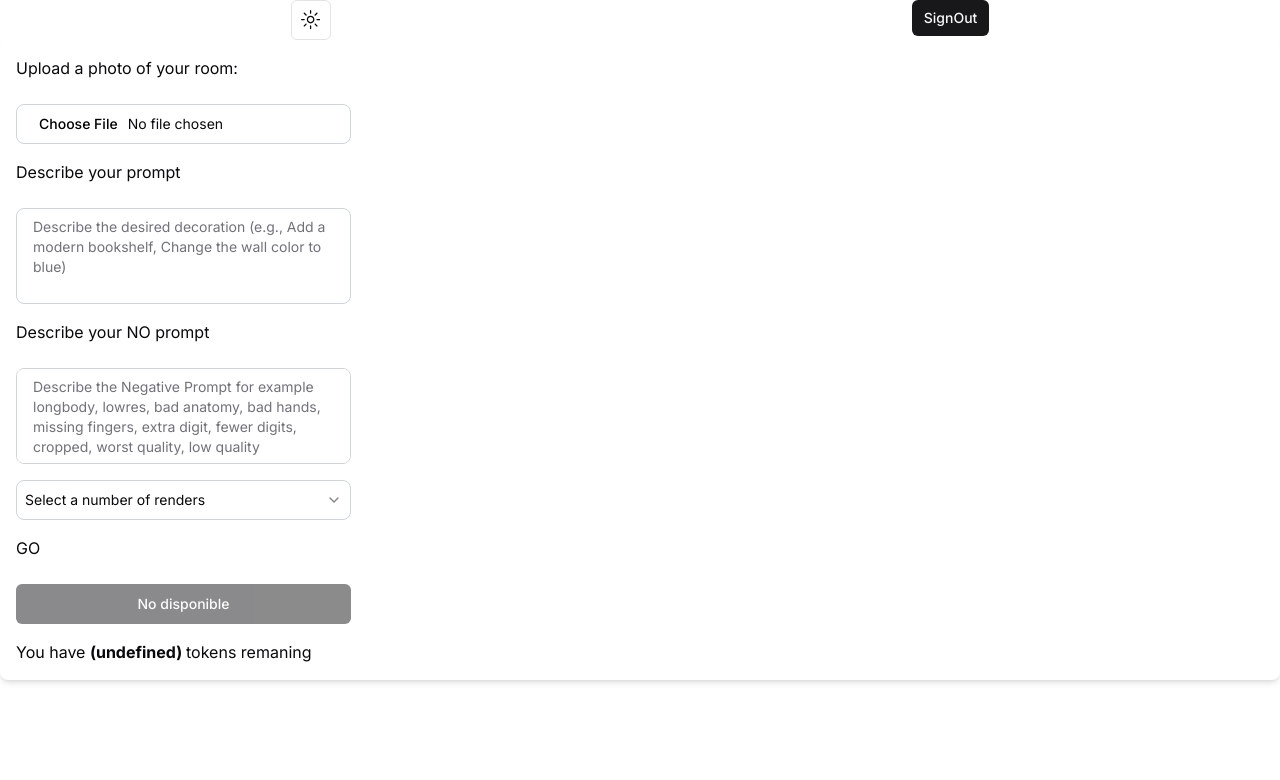
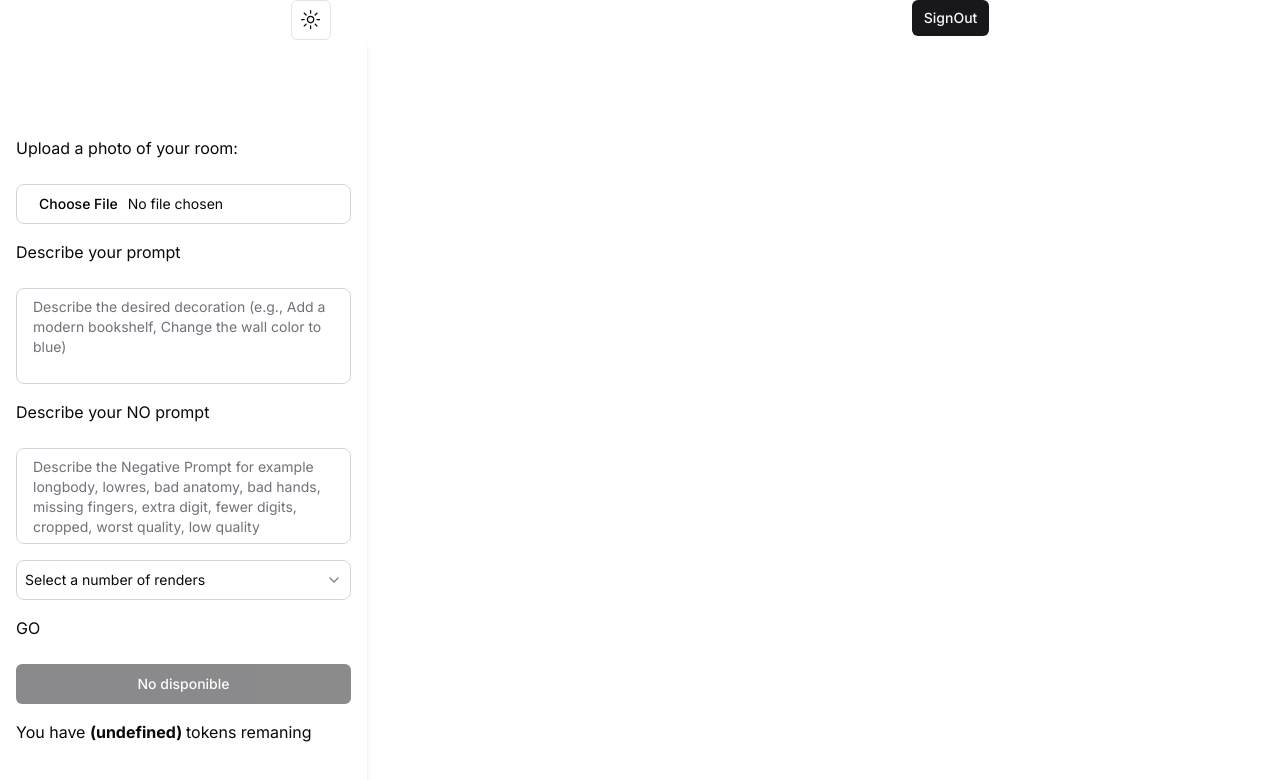
Before and after one commit to maulobo/interiobo, a Next.js app: page /create in a window 1280 px wide. Shown: the top 780 px of the page. Built offline with nearby package versions, Linux system fonts and the light colour scheme; no server answers.

Commit message:
updating almost ready

```diff
--- a/src/app/create/page.tsx
+++ b/src/app/create/page.tsx
@@ -54,7 +54,7 @@
   }
 
   return (
-    <div className=" h-screen flex flex-col  ">
+    <div className=" h-screen flex flex-col md:flex-row  ">
       <form
         action={noToken ? "" : formAction}
         className="flex gap-4 rounded-lg shadow-md p-4"
--- a/src/app/page.tsx
+++ b/src/app/page.tsx
@@ -12,8 +12,7 @@
   }, []);
 
   return (
-   <div className="container mx-auto p-5 ">
-
+    <div className="container mx-auto p-5 ">
       <div className="flex flex-col items-center justify-center min-h-screen ">
         <h1 className="text-5xl t1 font-bold  mb-10 opacity-0 -translate-x-72 ">
           Welcome!
```
